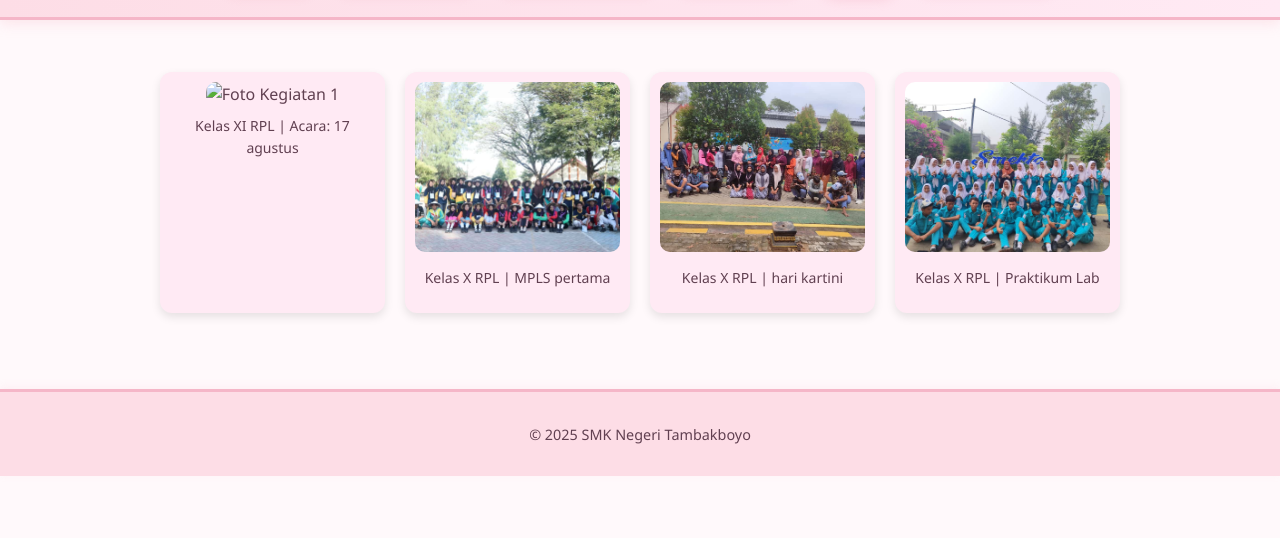
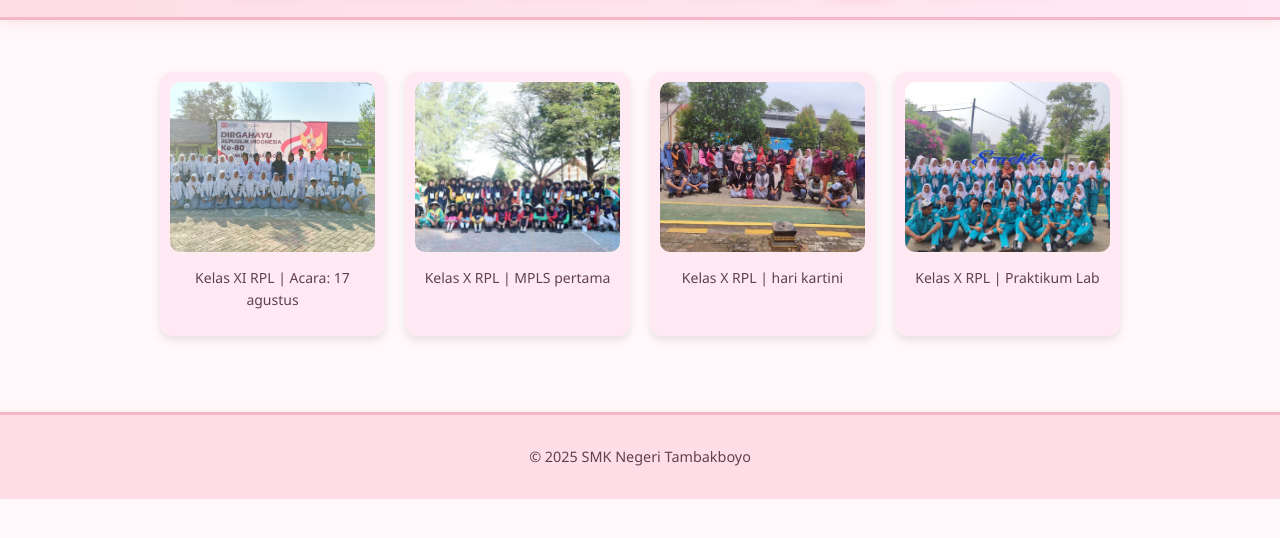
Before and after one commit to erdivabp24-design/websitekelas-anita-diva, a plain HTML site: page galeri.html in a window 1280 px wide. Shown: the part 118-656 px from the top of the page. Drawn offline with Linux system fonts and the light colour scheme; files whose address does not match are found by name.

Commit message:
Update galeri.html

```diff
--- a/galeri.html
+++ b/galeri.html
@@ -25,7 +25,7 @@
     <div class="galeri-container"> <!-- Tambahan untuk grid -->
 
       <div class="card galeri-item">
-        <img src="galeri_teman1.jpg" alt="Foto Kegiatan 1">
+        <img src="galeri/galeri_teman1.jpg" alt="Foto Kegiatan 1">
         <p class="caption">Kelas XI RPL | Acara: 17 agustus</p>
       </div>
 
```
